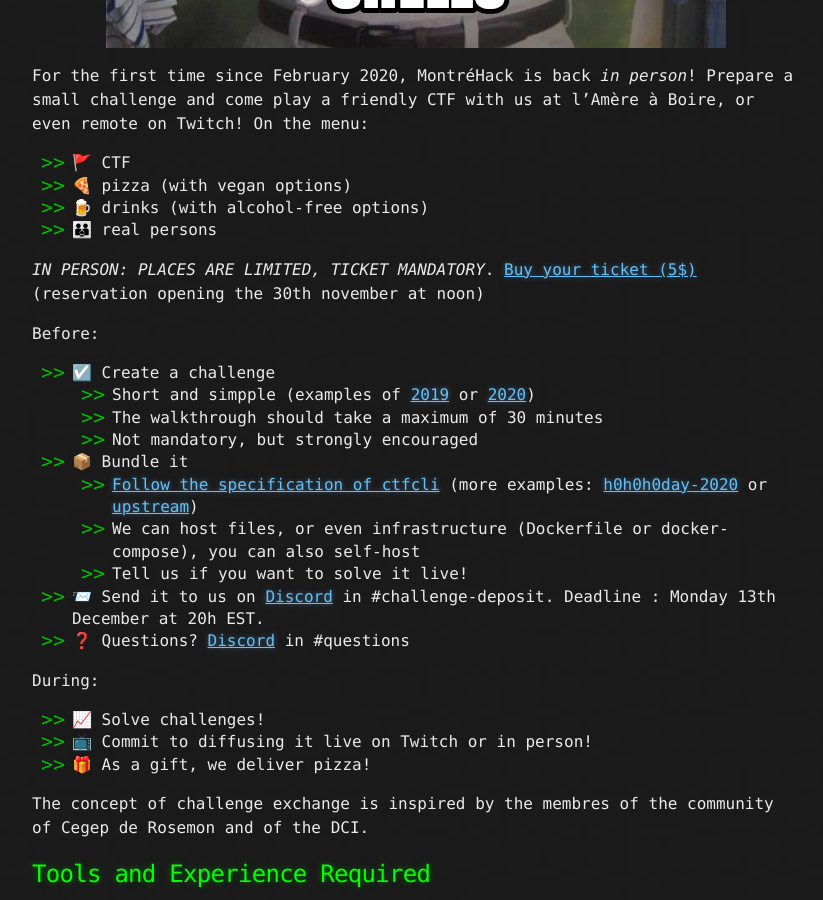
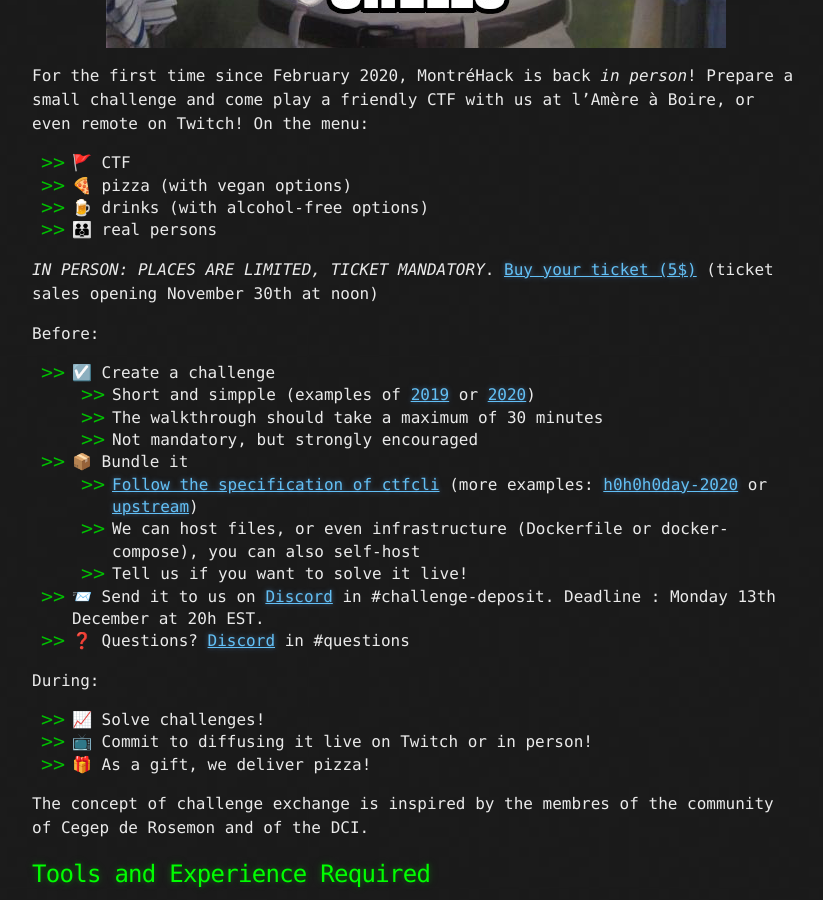
Before and after one commit to montrehack/montrehack.github.com, a Jekyll site: the page built from _posts/2021-12-15-h0h0h0day-challenge-exchange.md, in a window 1280 px wide and 900 px high, scrolled down 1772 px. Shown: the whole window, without its empty margins (224-1047 px from the left). Built offline with Jekyll 4.4.1, drawn with Linux system fonts in a browser that asks for light colours; emoji names are drawn with the system emoji font.

Commit message:
Update _posts/2021-12-15-h0h0h0day-challenge-exchange.md

```diff
--- a/_posts/2021-12-15-h0h0h0day-challenge-exchange.md
+++ b/_posts/2021-12-15-h0h0h0day-challenge-exchange.md
@@ -46,7 +46,7 @@ description_en: |
     * :beer: drinks (with alcohol-free options)
     * :family: real persons
 
-    _IN PERSON: PLACES ARE LIMITED, TICKET MANDATORY_. [Buy your ticket (5$)](https://www.eventbrite.ca/e/219608634337) (reservation opening the 30th november at noon)
+    _IN PERSON: PLACES ARE LIMITED, TICKET MANDATORY_. [Buy your ticket (5$)](https://www.eventbrite.ca/e/219608634337) (ticket sales opening November 30th at noon)
 
     Before:
     * :ballot_box_with_check: Create a challenge
```
